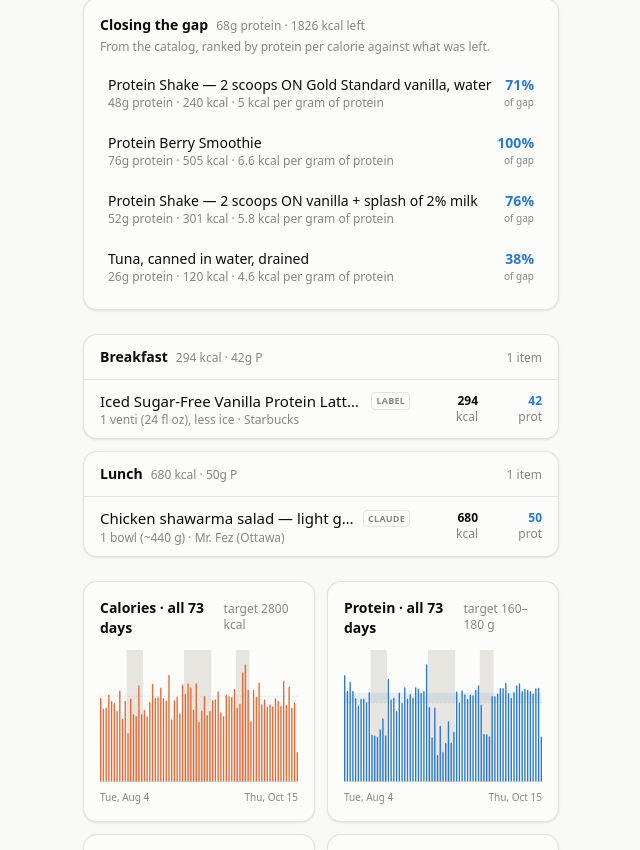
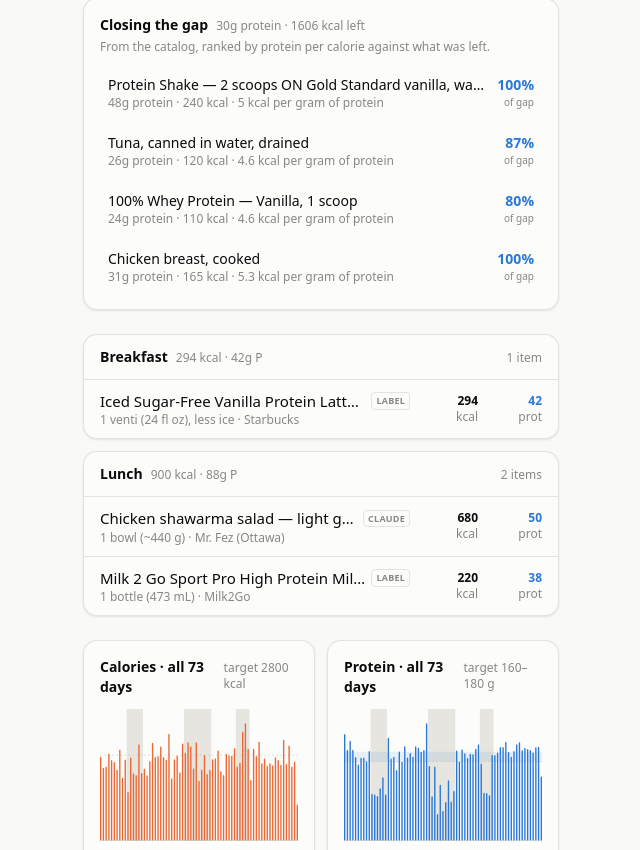
Before and after one commit to soldoutbudokan/Health, a Next.js app: page /Health/ in a window 1280 px wide. Shown: the part 810-1660 px from the top of the page, without its empty margins (69-709 px from the left). Built offline with nearby package versions, Linux system fonts and the light colour scheme.

Commit message:
Log Oct 15 lunch shake: vanilla Milk 2 Go Sport Pro, and add it to the catalog

```diff
--- a/src/data/staples.ts
+++ b/src/data/staples.ts
@@ -1550,6 +1550,18 @@ export const STAPLE_FOODS: Food[] = [
     tags: ["core power", "fairlife", "protein shake", "shake", "milk", "chocolate", "protein", "drink", "packaged"],
   },
   {
+    id: "pkg-milk2go-sport-pro-vanilla",
+    name: "Milk 2 Go Sport Pro High Protein Milk Shake",
+    variant: "Vanilla",
+    brand: "Milk2Go",
+    source: "packaged",
+    per: "1 bottle (473 mL)",
+    gramsPerServing: 473,
+    macros: { calories: 220, protein: 38, carbs: 16, fat: 0.5, fiber: 0, sugar: 15, sodium: 180 },
+    note: "The Canadian panel via Wholesale Club and Open Food Facts listings on Oct 15. Save-On-Foods lists 14 g sugar; everything else agrees. The 325 mL Sport bottle is a different shake, with 26 g protein.",
+    tags: ["milk2go", "milk 2 go", "sport pro", "protein shake", "shake", "milk", "vanilla", "protein", "drink", "packaged"],
+  },
+  {
     id: "staple-mayonnaise-tbsp",
     name: "Mayonnaise",
     variant: "regular",
```
Also changed, not shown: data/log.csv.
